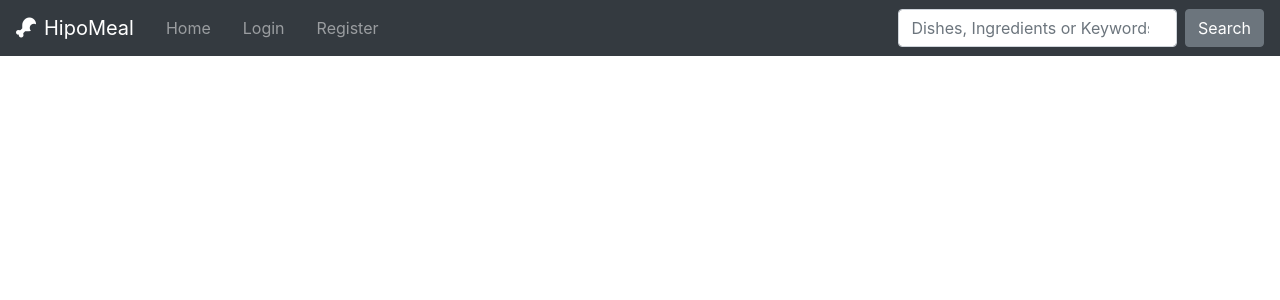
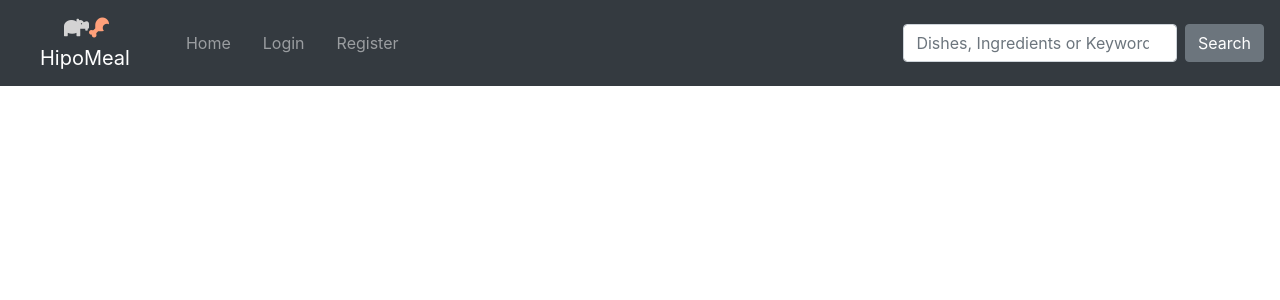
Before and after one commit to omerfarukabaci/hipo-meal, a Django app: page / in a window 1280 px wide. Shown: the top 300 px of the page. Run offline with Django 3.2, Linux system fonts and the light colour scheme; data that the repository does not hold is empty; some libraries are stand-ins or nearby versions.

Commit message:
Create a basic logo

```diff
--- a/hipo_meal/recipes/templates/recipes/base.html
+++ b/hipo_meal/recipes/templates/recipes/base.html
@@ -20,13 +20,16 @@
 </head>
 <body>
     <nav class="navbar navbar-expand-lg navbar-dark bg-dark">
-       <a class="navbar-brand" href="{% url 'recipes-home' %}"><i class="fas fa-drumstick-bite mr-2"></i>HipoMeal</a>
+       <a class="navbar-brand ml-4" href="{% url 'recipes-home' %}">
+           <i class="fas fa-hippo ml-4" style="color:lightgrey"></i><i class="fas fa-drumstick-bite mr-2" style="color:lightsalmon"></i></br>
+           HipoMeal
+        </a>
         <button class="navbar-toggler" type="button" data-toggle="collapse" data-target="#navbarSupportedContent"
             aria-controls="navbarSupportedContent" aria-expanded="false" aria-label="Toggle navigation">
             <span class="navbar-toggler-icon"></span>
         </button>
 
-        <div class="collapse navbar-collapse" id="navbarSupportedContent">
+        <div class="collapse navbar-collapse ml-4" id="navbarSupportedContent">
             <ul class="navbar-nav mr-auto">
                 <li class="nav-item mx-2">
                     <a class="nav-link" href="{% url 'recipes-home' %}">Home</a>
```
